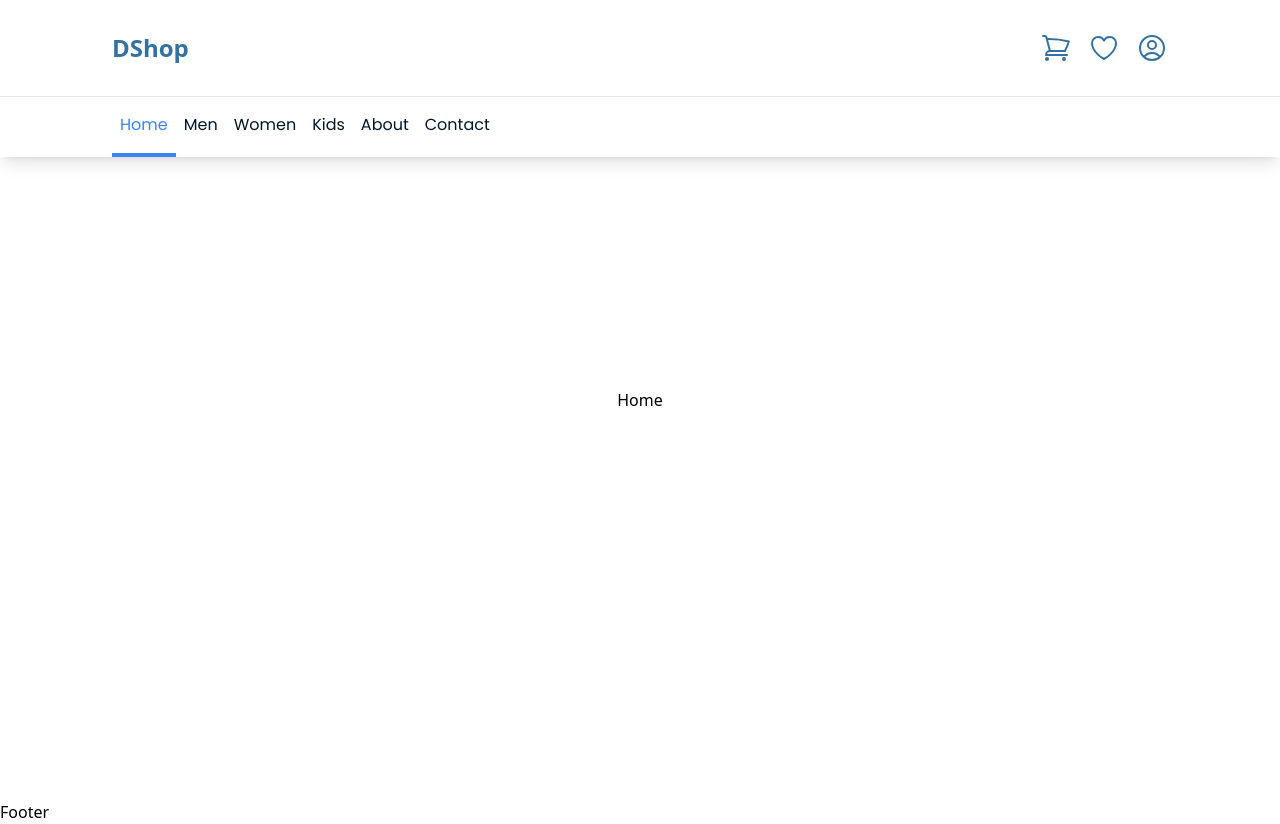
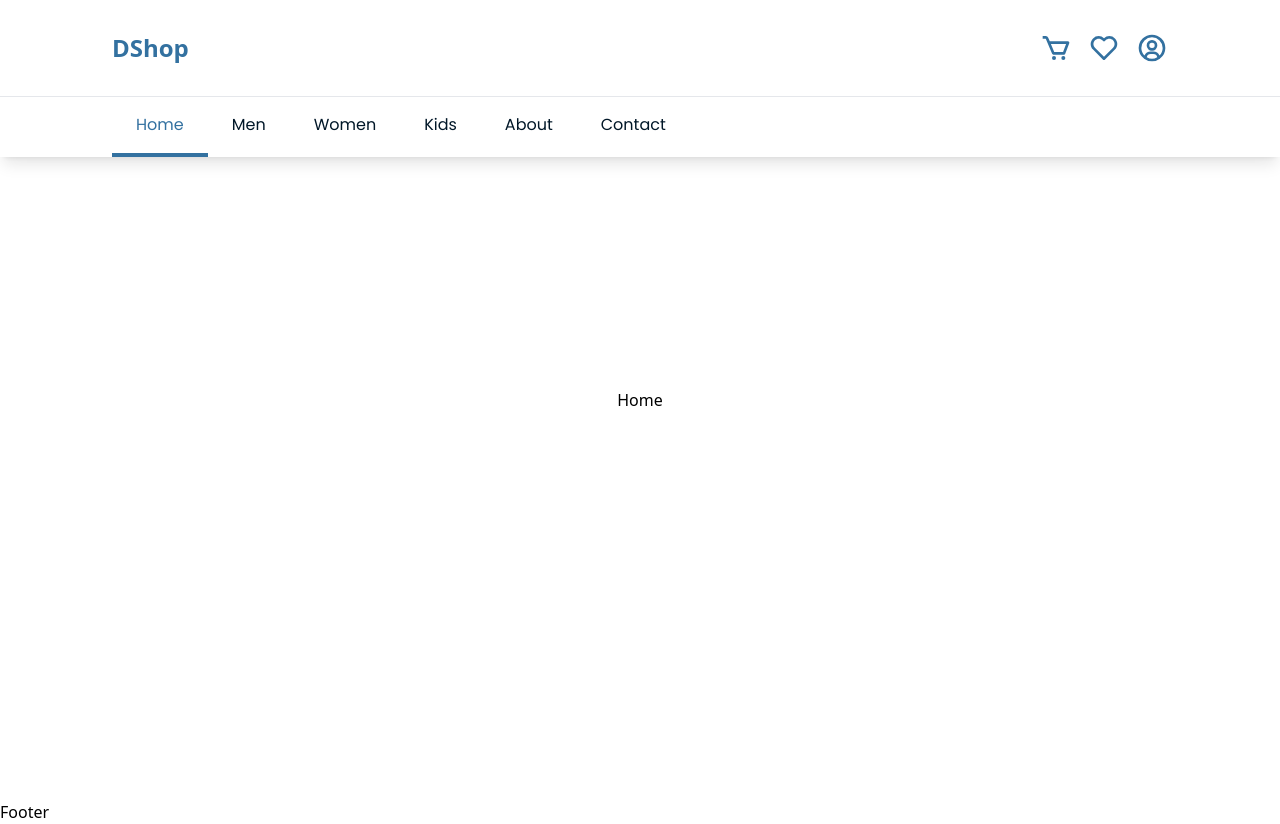
Before and after one commit to Khantminaung313/dshop-frontend, a React (Vite) app: page / in a window 1280 px wide. Built offline with nearby package versions, Linux system fonts and the light colour scheme.

Commit message:
designing desktop nav bar v-1.01

```diff
--- a/index.html
+++ b/index.html
@@ -1,5 +1,5 @@
 <!doctype html>
-<html lang="en">
+<html lang="en" class="">
   <head>
     <meta charset="UTF-8" />
     <link rel="icon" type="image/svg+xml" href="/vite.svg" />
--- a/package.json
+++ b/package.json
@@ -13,6 +13,7 @@
     "gsap": "^3.12.5",
     "react": "^18.3.1",
     "react-dom": "^18.3.1",
+    "react-icons": "^5.3.0",
     "react-router-dom": "^6.28.0"
   },
   "devDependencies": {
--- /dev/null
+++ b/src/Components/MobileMainMenu.jsx
@@ -0,0 +1,61 @@
+import { BiCart, BiHeart, BiUserCircle } from "react-icons/bi";
+import { CiLight } from "react-icons/ci";
+import { IoColorPalette, IoSettingsSharp } from "react-icons/io5";
+import { LiaClipboardListSolid } from "react-icons/lia";
+import { MdOutlineDarkMode } from "react-icons/md";
+import { NavLink } from "react-router-dom";
+
+const MobileMainMenu = ({ openMainManu, darkMode, setDarkMode }) => {
+	return (
+		<div
+			className={`absolute transition-all duration-300 ease-linear top-full z-50 max-w-1/2 max-h-screen overflow-y-auto bg-white dark:bg-dark_blue_1 rounded shadow border ${openMainManu ? "right-0" : "-right-full"}`}
+		>
+			<div
+				id="mobile-nav"
+				className="divide-y divide-slate-200 *:py-4 *:px-6 *:cursor-pointer *:flex *:gap-8 *:items-center [&>*:hover]:text-light_blue_1 [&>*:hover]:underline underline-offset-8 *:capitalize *:border-b-4 *:border-transparent [*:text-red-500]"
+			>
+				<div to={"/"}>
+					<IoColorPalette />
+					<button
+						className="w-20 h-[28px] border-2 rounded border-light_blue_2 overflow-hidden relative grid grid-cols-2 items-center place-content-center box-border"
+						onClick={() => setDarkMode((prev) => !prev)}
+					>
+						<div
+							className={`absolute top-0 w-1/2 h-full bg-dark_blue_1 transition-all duration-300 ease-linear ${
+								darkMode ? "left-1/2" : "left-0"
+							}`}
+						></div>
+						<div className="bg-light_blue_1 text-black w-full h-full">
+							<MdOutlineDarkMode className="mx-auto fill-slate-200 size-2" />
+						</div>
+						<div className="bg-white w-full h-full text-light_blue_1">
+							<CiLight className="mx-auto size-2" />
+						</div>
+					</button>
+				</div>
+				<NavLink to={"/dashboard"}>
+					<LiaClipboardListSolid />
+					<span>Dashboard</span>
+				</NavLink>
+				<NavLink className={"/cart"}>
+					<BiCart />
+					<span>Cart</span>
+				</NavLink>
+				<NavLink className={"/whitelist"}>
+					<BiHeart />
+					<span>WhiteList</span>
+				</NavLink>
+				<NavLink className={"/profile"}>
+					<BiUserCircle />
+					<span>Profile</span>
+				</NavLink>
+				<NavLink className={"/setting"}>
+					<IoSettingsSharp />
+					<span>Setting</span>
+				</NavLink>
+			</div>
+		</div>
+	);
+};
+
+export default MobileMainMenu;
--- a/src/Header.jsx
+++ b/src/Header.jsx
@@ -1,12 +1,36 @@
 import { useEffect, useState } from "react";
+import { BiCart, BiHeart, BiUserCircle } from "react-icons/bi";
+import { CiLight } from "react-icons/ci";
+import { FaRegUserCircle } from "react-icons/fa";
+import { HiBars3 } from "react-icons/hi2";
+import { IoIosColorPalette } from "react-icons/io";
+import { IoSettingsSharp } from "react-icons/io5";
+import { LiaClipboardListSolid } from "react-icons/lia";
+import { MdOutlineDarkMode } from "react-icons/md";
 import { NavLink } from "react-router-dom";
+import MobileMainMenu from "./Components/MobileMainMenu";
+import BarButton from "./Partials/Buttons/BarButton";
+import XButton from "./Partials/Buttons/XButton";
 import categories from "./db/categories.json";
 
 const Header = () => {
 	const [auth, setAuth] = useState(true);
+	const [darkMode, setDarkMode] = useState(false);
+	const [openMainManu, setOpenMainMenu] = useState(false);
+	const [openNav, setOpenNav] = useState(false);
 	const [selectedParentCategory, setSelectedParentCategory] = useState(null);
 	const [selectedChildCategories, setSelectedChildCategories] = useState([]);
 	const [parentCategories, setParentCategories] = useState([]);
+	const [isHovered, setIsHovered] = useState(false);
+
+	useEffect(() => {
+		const html = document.querySelector("html");
+		if (darkMode) {
+			html.classList.add("dark");
+		} else {
+			html.classList.remove("dark");
+		}
+	}, [darkMode]);
 
 	useEffect(() => {
 		let parentCategories = categories.filter(
@@ -15,23 +39,36 @@ const Header = () => {
 		setParentCategories(parentCategories);
 	}, []);
 
-	const selectingCategory = ({cat}) => {
+	useEffect(() => {
+		if (!isHovered) {
+			setSelectedParentCategory(null);
+			setSelectedChildCategories([]);
+		}
+	}, [isHovered]);
+
+	const selectingCategory = ({ cat }) => {
 		setSelectedParentCategory(cat);
-		let childCats = categories.filter(childCat => {
-			if(childCat.parent_id !== null) {
+		let childCats = categories.filter((childCat) => {
+			if (childCat.parent_id !== null) {
 				return childCat.parent_id.includes(cat.id);
 			}
-		})
+		});
 		setSelectedChildCategories(childCats);
 	};
 
 	const RenderSubCategories = () => {
+		if (!selectedParentCategory) return null;
 		return (
 			<div
+				className="absolute left-0 top-full w-full"
+				onMouseEnter={() => setIsHovered(true)}
+				onMouseLeave={() => setIsHovered(false)}
+			>
+				<div
 					id="sub-categories"
-				className="grid grid-cols-4 gap-8 bg-white border shadow py-4 d_container"
+					className="grid grid-cols-4 gap-8 bg-white border dark:border-slate-700 shadow dark:shadow-lg dark:shadow-d_dark_gray py-4 d_container"
 				>
-				<div className="col-span-1 overflow-hidden w-full h-[300px] border-4 border-slate-400">
+					<div className="col-span-1 overflow-hidden aspect-[5/3] border-4 border-slate-400">
 						<img
 							className="object-center object-cover w-full h-full"
 							src="https://images.pexels.com/photos/1456706/pexels-photo-1456706.jpeg?auto=compress&cs=tinysrgb&w=680"
@@ -40,17 +77,26 @@ const Header = () => {
 					</div>
 					<div className="col-span-3">
 						<NavLink
-						to={"/"+selectedParentCategory.name}
-						className="text-xl font-bold text-slate-500 hover:text-slate-700 mb-4 underline inline-block capitalize"
+							to={"/" + selectedParentCategory.name}
+							className="text-xl font-bold text-d_dark_gray dark:text-d_light_gray hover:text-slate-700 mb-4 underline underline-offset-4 inline-block capitalize"
 						>
 							{selectedParentCategory.name}
 						</NavLink>
-					<div className="w-full grid grid-cols-4 gap-2">
-						{
-							selectedChildCategories.map(cat => (
-								<NavLink key={cat.id} to={"/"+selectedParentCategory.name+"/"+cat.name}>{cat.name}</NavLink>
-							))
+						<div className="w-full grid grid-cols-4 gap-2 text-d_dark_gray dark:text-d_light_gray [&>*:hover]:text-light_blue_1 *:capitalize [&>*:hover]:underline">
+							{selectedChildCategories.map((cat) => (
+								<NavLink
+									key={cat.id}
+									to={
+										"/" +
+										selectedParentCategory.name +
+										"/" +
+										cat.name
 									}
+								>
+									{cat.name}
+								</NavLink>
+							))}
+						</div>
 					</div>
 				</div>
 			</div>
@@ -58,11 +104,13 @@ const Header = () => {
 	};
 
 	return (
-		<div className="fixed top-0 left-0 w-full hidden lg:block shadow-lg bg-white z-50">
-			<div className="flex items-center justify-between gap-6 border-b d_container py-8">
 		<div>
+			{/* Desktop Navigation Bar */}
+			<div className="fixed top-0 left-0 w-full hidden lg:block shadow-lg bg-white text-light_blue_2 z-50">
+				<div className="flex items-center justify-between gap-6 border-b d_container py-4 xl:py-8">
+					<div className="w-full">
 						<NavLink
-						className="text-2xl font-bold text-light_blue_1"
+							className="text-2xl font-bold text-light_blue_1 dark:text-d_light_gray"
 							to="/"
 						>
 							DShop
@@ -70,55 +118,88 @@ const Header = () => {
 					</div>
 
 					{auth ? (
-					<div className="flex gap-4">
+						<div className="flex gap-4 justify-end items-center relative w-full">
 							<button>
-							<svg
-								xmlns="http://www.w3.org/2000/svg"
-								fill="none"
-								viewBox="0 0 24 24"
-								strokeWidth={1.5}
-								stroke="currentColor"
-								className="size-8 stroke-light_blue_1"
-							>
-								<path
-									strokeLinecap="round"
-									strokeLinejoin="round"
-									d="M2.25 3h1.386c.51 0 .955.343 1.087.835l.383 1.437M7.5 14.25a3 3 0 0 0-3 3h15.75m-12.75-3h11.218c1.121-2.3 2.1-4.684 2.924-7.138a60.114 60.114 0 0 0-16.536-1.84M7.5 14.25 5.106 5.272M6 20.25a.75.75 0 1 1-1.5 0 .75.75 0 0 1 1.5 0Zm12.75 0a.75.75 0 1 1-1.5 0 .75.75 0 0 1 1.5 0Z"
+								<BiCart
+									className="size-8 text-light_blue_1 dark:text-white"
+									size={32}
 								/>
-							</svg>
 							</button>
 							<button>
-							<svg
-								xmlns="http://www.w3.org/2000/svg"
-								fill="none"
-								viewBox="0 0 24 24"
-								strokeWidth={1.5}
-								stroke="currentColor"
-								className="size-8 stroke-light_blue_1"
+								<BiHeart
+									className="size-8 text-light_blue_1 dark:text-white"
+									size={32}
+								/>
+							</button>
+							<div className="group">
+								<BiUserCircle
+									className="size-8 text-light_blue_1 dark:text-white"
+									size={32}
+								/>
+								<div className="hidden group-hover:block absolute top-[100%] right-0 w-auto max-h-[400px] overflow-x-auto pt-6">
+									<ul className="bg-white divide-y divide-slate-300 border border-slate-200 py-2 *:ps-4 *:pe-8 *:py-3 *:flex *:gap-8 *:items-center rounded *:cursor-pointer [&>li:hover]:underline">
+										<div>
+											<IoIosColorPalette
+												size={24}
+												className="text-light_blue_1"
+											/>
+											<button
+												className="w-20 h-6 border-2 rounded border-light_blue_2 overflow-hidden relative grid grid-cols-2 box-border"
+												onClick={() =>
+													setDarkMode((prev) => !prev)
+												}
 											>
-								<path
-									strokeLinecap="round"
-									strokeLinejoin="round"
-									d="M21 8.25c0-2.485-2.099-4.5-4.688-4.5-1.935 0-3.597 1.126-4.312 2.733-.715-1.607-2.377-2.733-4.313-2.733C5.1 3.75 3 5.765 3 8.25c0 7.22 9 12 9 12s9-4.78 9-12Z"
+												<div
+													className={`absolute top-0 w-1/2 h-full bg-dark_blue_1 transition-all duration-300 ease-linear ${
+														darkMode
+															? "left-1/2"
+															: "left-0"
+													}`}
+												></div>
+												<div className="bg-light_blue_1 text-black w-full h-full">
+													<MdOutlineDarkMode
+														className="mx-auto dark:text-dark_blue_1"
+														size={20}
 													/>
-							</svg>
+												</div>
+												<div className="bg-white w-full h-full text-light_blue_1">
+													<CiLight
+														className="mx-auto"
+														size={20}
+													/>
+												</div>
 											</button>
-						<button>
-							<svg
-								xmlns="http://www.w3.org/2000/svg"
-								fill="none"
-								viewBox="0 0 24 24"
-								strokeWidth={1.5}
-								stroke="currentColor"
-								className="size-8 stroke-light_blue_1"
-							>
-								<path
-									strokeLinecap="round"
-									strokeLinejoin="round"
-									d="M17.982 18.725A7.488 7.488 0 0 0 12 15.75a7.488 7.488 0 0 0-5.982 2.975m11.963 0a9 9 0 1 0-11.963 0m11.963 0A8.966 8.966 0 0 1 12 21a8.966 8.966 0 0 1-5.982-2.275M15 9.75a3 3 0 1 1-6 0 3 3 0 0 1 6 0Z"
+										</div>
+										<li>
+											<LiaClipboardListSolid
+												size={24}
+												className="text-light_blue_1"
 											/>
-							</svg>
-						</button>
+											<NavLink to={"/dashboard"}>
+												Dashboard
+											</NavLink>
+										</li>
+										<li>
+											<FaRegUserCircle
+												size={24}
+												className="text-light_blue_1"
+											/>
+											<NavLink to={"/profile"}>
+												Profile
+											</NavLink>
+										</li>
+										<li>
+											<IoSettingsSharp
+												size={24}
+												className="text-light_blue_1"
+											/>
+											<NavLink to={"/setting"}>
+												Setting
+											</NavLink>
+										</li>
+									</ul>
+								</div>
+							</div>
 						</div>
 					) : (
 						<div className="flex gap-4">
@@ -128,10 +209,25 @@ const Header = () => {
 					)}
 				</div>
 				<div>
-				<ul className="desktop-nav-bar flex items-center justify-start text-dark_blue_2 font-poppins d_container *:py-4 *:px-2 *:cursor-pointer [&>*:hover]:text-blue-500 *:capitalize *:border-b-4 rounded *:border-transparent">
+					<ul className="desktop-nav-bar flex items-center justify-start text-dark_blue_2 dark:text-d_light_gray font-poppins d_container *:py-4 *:px-6 *:cursor-pointer [&>*:hover]:text-light_blue_1 *:capitalize *:border-b-4 rounded *:border-transparent">
 						<NavLink to="/">Home</NavLink>
 						{parentCategories.map((cat) => (
-						<NavLink key={cat.id} to={"/" + cat.name} onMouseEnter={() => selectingCategory({cat})} onMouseLeave={() => setSelectedChildCategories([])}>
+							<NavLink
+								key={cat.id}
+								to={"/" + cat.name}
+								onMouseEnter={() => {
+									selectingCategory({ cat });
+									setIsHovered(true);
+								}}
+								onMouseLeave={() => {
+									setIsHovered(false);
+								}}
+								className={`${
+									selectedParentCategory &&
+									selectedParentCategory.name == cat.name &&
+									"!text-light_blue_1"
+								}`}
+							>
 								{cat.name}
 							</NavLink>
 						))}
@@ -139,7 +235,49 @@ const Header = () => {
 						<NavLink to="/contact">Contact</NavLink>
 					</ul>
 				</div>
-			{selectedChildCategories.length > 0 && <RenderSubCategories/>}
+				{isHovered && <RenderSubCategories />}
+			</div>
+
+			{/* -------------------------------------------Mobile Menu section---------------------------------------------- */}
+
+			{/* Mobile Menu Button */}
+			<div className="fixed top-0 left-0 w-full lg:hidden shadow bg-white z-50">
+				<div className="relative shadow-sm">
+					<div className="flex justify-between items-center d_container">
+						<NavLink
+							className={`text-2xl font-bold py-4 text-light_blue_1`}
+							to={"/"}
+						>
+							D Shop
+						</NavLink>
+						{openMainManu ? (
+							<XButton
+								onClick={() => setOpenMainMenu(false)}
+								openMainManu={openMainManu}
+							/>
+						) : (
+							<BarButton
+								onClick={() => setOpenMainMenu(true)}
+								openMainManu={openMainManu}
+							/>
+						)}
+					</div>
+					<MobileMainMenu
+						openMainManu={openMainManu}
+						setDarkMode={setDarkMode}
+						darkMode={darkMode}
+					/>
+				</div>
+				<div className="d_container border-t border-slate-200 py-1 grid grid-cols-6">
+					<button className="text-start">
+						<HiBars3 className="fill-dark_blue_2 size-6" />
+					</button>
+					<div className="text-light_blue_1 col-span-4 text-center">10% discount for Happy New Year!</div>
+				</div>
+			</div>
+
+			{/* Mobile Nav Menu */}
+			<div></div>
 		</div>
 	);
 };
--- a/src/Pages/PageNotFound.jsx
+++ b/src/Pages/PageNotFound.jsx
@@ -2,11 +2,11 @@ import { Link } from "react-router-dom";
 
 const PageNotFound = () => {
 	return (
-		<div className="place-content-center text-center text-2xl h-screen">
+		<div className="place-content-center text-center text-2xl h-screen dark:bg-[radial-gradient(ellipse_at_center,_var(--tw-gradient-stops))] dark:from-slate-500  dark:to-dark_blue_1 bg-[radial-gradient(ellipse_at_center,_var(--tw-gradient-stops))] from-transparent  to-slate-400">
 			<div>
 				<h1 className="text-4xl sm:text-6xl lg:text-8xl font-extrabold text-slate-400">404</h1>
 				<h3 className="text-base my-4">Page Not Found</h3>
-				<Link className="text-sm underline text-slate-600" to={"/"}>Go Home</Link>
+				<Link className="text-sm underline text-slate-600 dark:text-slate-300" to={"/"}>Go Home</Link>
 			</div>
 		</div>
 	);
--- /dev/null
+++ b/src/Partials/Buttons/BarButton.jsx
@@ -0,0 +1,19 @@
+import gsap from "gsap"
+import { useEffect } from "react"
+import { HiBars3 } from "react-icons/hi2"
+
+
+const BarButton = ({onClick, openNav}) => {
+
+    useEffect(() => {
+        gsap.fromTo(".bar-button", {rotate: 360}, {rotate: 0, duration: .6, immediateRender: true})
+    }, [openNav])
+
+  return (
+    <>
+        <HiBars3 className="bar-button" size={32} onClick={onClick}/>
+    </>
+  )
+}
+
+export default BarButton
--- /dev/null
+++ b/src/Partials/Buttons/XButton.jsx
@@ -0,0 +1,16 @@
+import gsap from "gsap";
+import { useEffect } from "react";
+import { HiXMark } from "react-icons/hi2";
+
+const XButton = ({onClick, openNav}) => {
+    useEffect(() => {
+        gsap.fromTo(".x-button", {rotate: 360}, {rotate: 0, duration: .6, immediateRender: true})
+    }, [openNav])
+	return (
+		<>
+			<HiXMark className="x-button" size={32} onClick={onClick}/>
+		</>
+	);
+};
+
+export default XButton;
--- a/src/index.css
+++ b/src/index.css
@@ -21,6 +21,10 @@
   }
 
   .desktop-nav-bar a.active{
-    @apply border-blue-500 text-blue-500;
+    @apply border-light_blue_1 text-light_blue_1;
+  }
+
+  #mobile-nav svg{
+    @apply text-light_blue_1 size-6 dark:text-white;
   }
 }
```
Also changed, not shown: 1 other file (tests, documents, lock files or other folders). Lines whose indentation alone changed are shown as unchanged.
